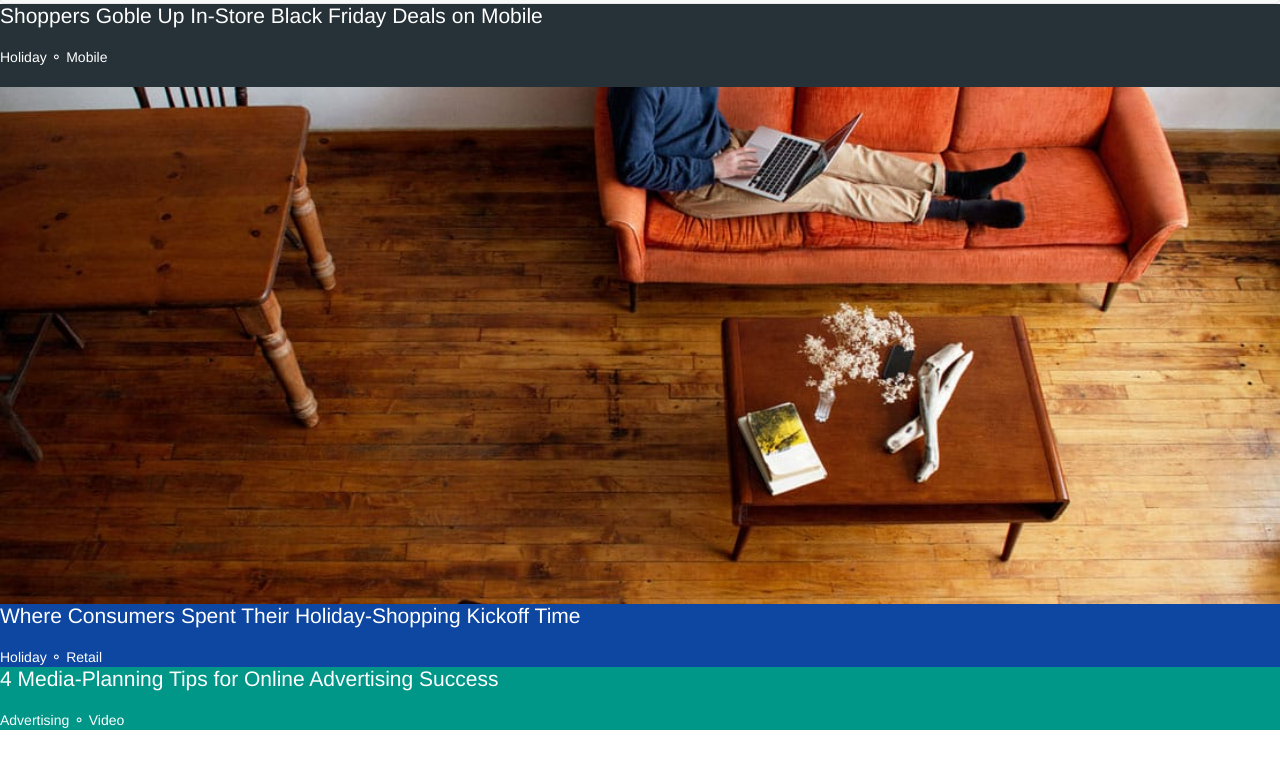
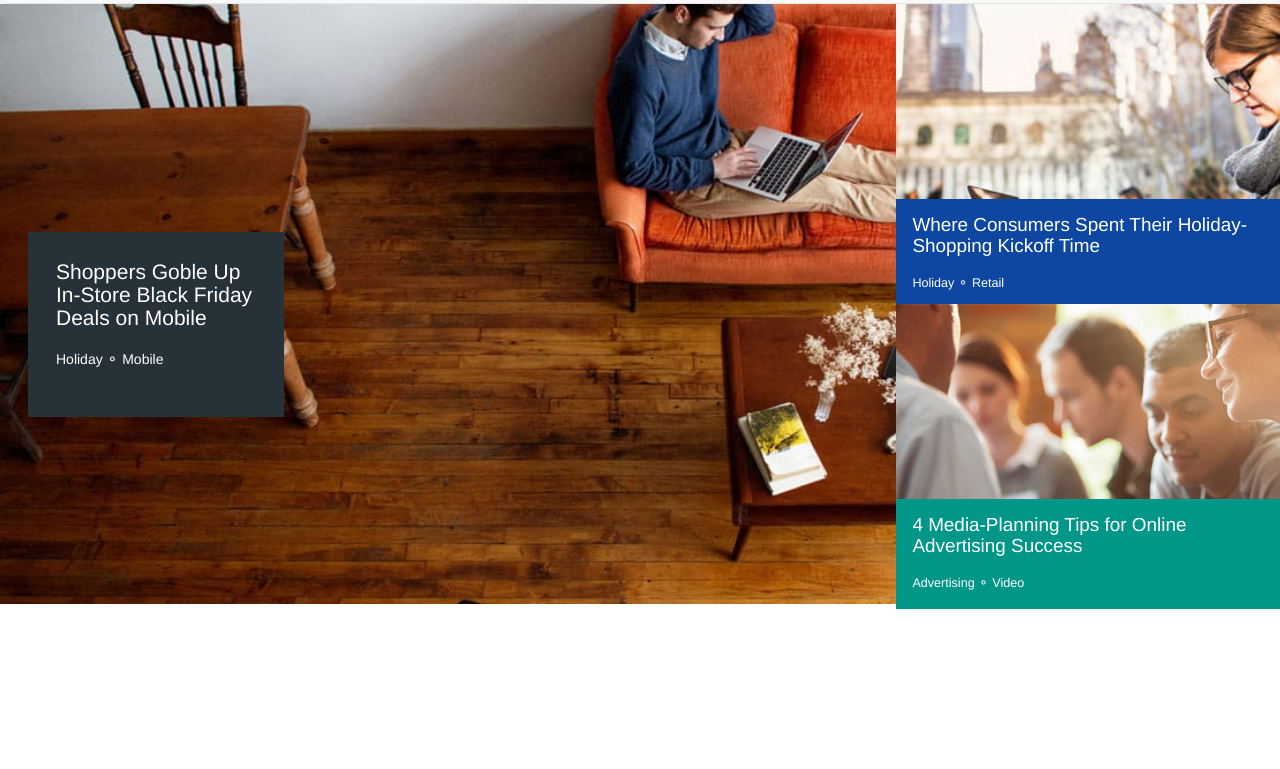
Before and after one commit to megankaluza/think-google, a plain HTML site: page index.html in a window 1280 px wide. Shown: the part 79-848 px from the top of the page. Before the commit the page ends 809 px from the top, so only its background shows below. Drawn offline with Linux system fonts and the light colour scheme.

Commit message:
show completed desktop view

```diff
--- a/css/styles.scss
+++ b/css/styles.scss
@@ -167,7 +167,55 @@ h4 {
 .sentence {
   display: block;
 }
+}
 
+//Laptop or Computer
+@media screen
+  and (min-width: 1001px)
+  and (max-width: 3000px)
+  and (-webkit-min-device-pixel-ratio: 1) {
 
+.one {
+  position: relative;
+}
 
+.textOne {
+  position: absolute;
+  margin: 2em;
+  padding: 2em;
+  top: 200px;
+  width: 20%;
 }
+
+.two {
+ position: relative;
+ float: right;
+ width: 30%;
+ height: 300px;
+ top: -600px;
+ margin-left: 60em;
+}
+
+.textTwo {
+  position: relative;
+  top: 195px;
+  font-size: .9em;
+  padding: 1.3em;
+}
+
+.three {
+ position: relative;
+ float: right;
+ width: 30%;
+ height: 300px;
+ top: -600px;
+ margin-left: 60em;
+}
+
+.textThree {
+  position: relative;
+  top: 195px;
+  font-size: .9em;
+  padding: 1.3em;
+}
+}
```
Also changed, not shown: css/styles.css, 1 other file.
